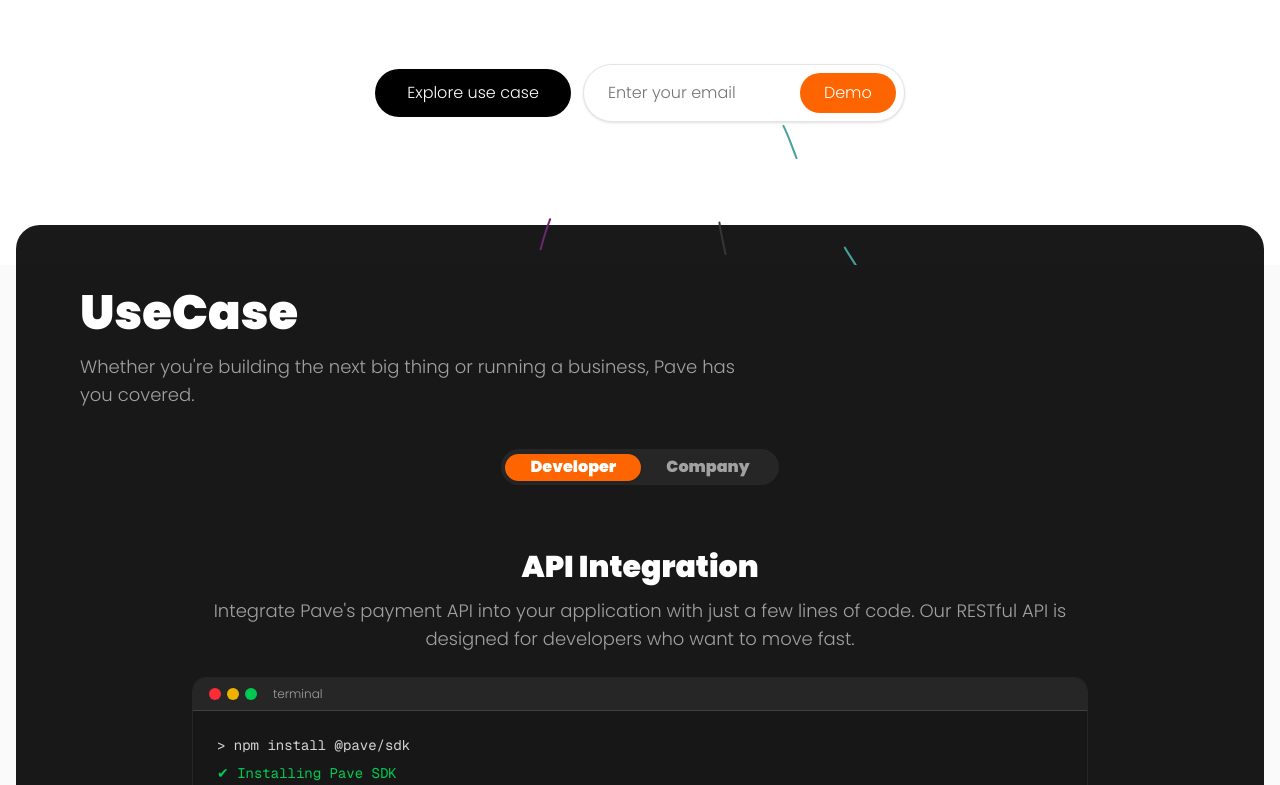
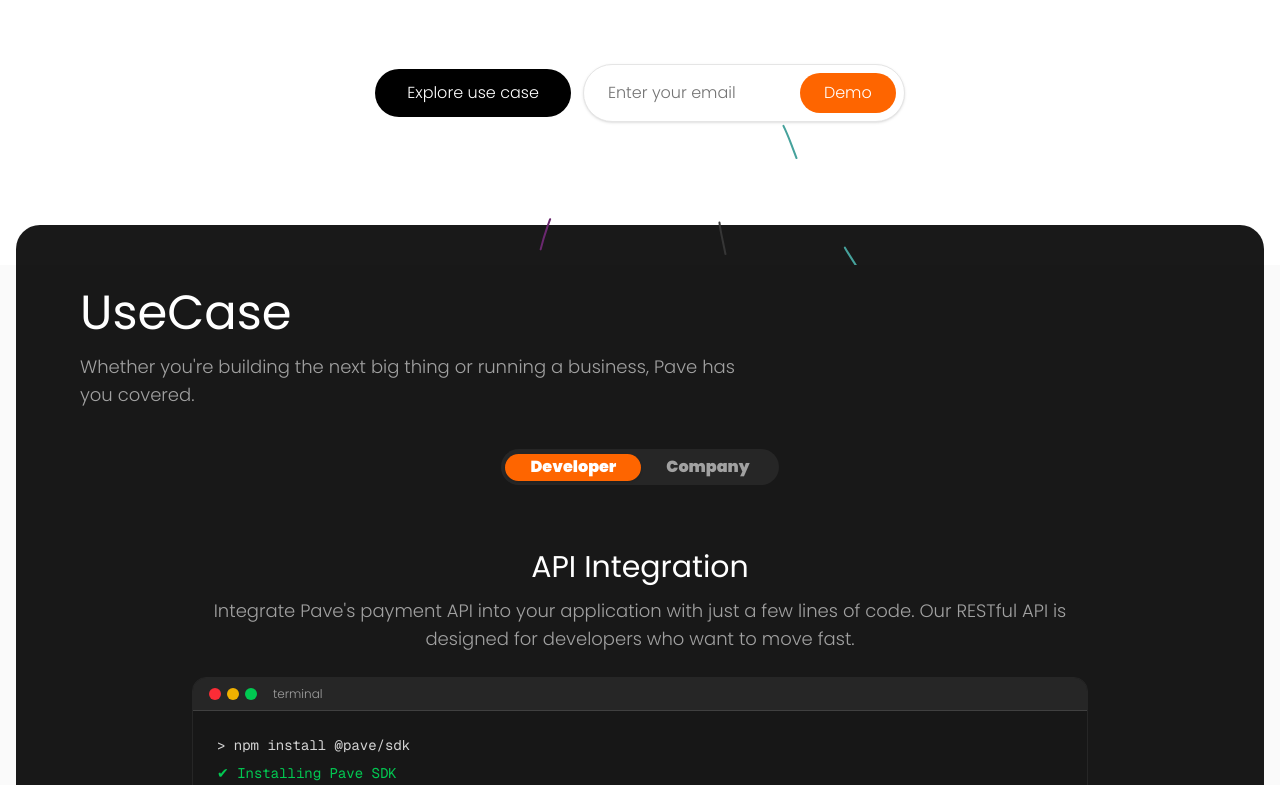
Before and after one commit to Nixxy25/Pave, a Next.js app: page / in a window 1280 px wide. Shown: the part 535-1320 px from the top of the page. Built offline with nearby package versions, Linux system fonts and the light colour scheme.

Commit message:
refactor: change font style in usecase

```diff
--- a/components/usecase.tsx
+++ b/components/usecase.tsx
@@ -66,7 +66,7 @@
       <div className="w-10 h-10 sm:w-12 sm:h-12 bg-[#fe6500]/20 rounded-lg flex items-center justify-center mb-3 sm:mb-4">
         {icons[item.icon]}
       </div>
-      <h3 className="poppins-black text-white text-lg sm:text-xl mb-2 sm:mb-3">{item.title}</h3>
+      <h3 className="poppins-regular text-white text-lg sm:text-xl mb-2 sm:mb-3">{item.title}</h3>
       <p className="poppins-light text-neutral-400 text-xs sm:text-sm leading-relaxed">
         {item.description}
       </p>
@@ -82,7 +82,7 @@
         <div className="bg-black/90 rounded-t-3xl p-6 sm:p-8 md:p-12 lg:p-16">
           {/* Header */}
           <div className="mb-6 sm:mb-10">
-            <h2 className="poppins-black text-2xl sm:text-3xl md:text-4xl lg:text-5xl text-white mb-2 sm:mb-4">
+            <h2 className="poppins-regular text-2xl sm:text-3xl md:text-4xl lg:text-5xl text-white mb-2 sm:mb-4">
               UseCase
             </h2>
             <p className="poppins-light text-neutral-400 text-sm sm:text-base md:text-lg max-w-2xl">
@@ -113,7 +113,7 @@
             <TabsContent value="developer" className="mt-4 sm:mt-6">
               <div className="max-w-4xl mx-auto">
                 <div className="mb-4 sm:mb-6 text-center">
-                  <h3 className="poppins-black text-white text-xl sm:text-2xl md:text-3xl mb-2 sm:mb-3">
+                  <h3 className="poppins-regular text-white text-xl sm:text-2xl md:text-3xl mb-2 sm:mb-3">
                     {usecasesData.developer.title}
                   </h3>
                   <p className="poppins-light text-neutral-400 text-sm sm:text-base md:text-lg">
```
